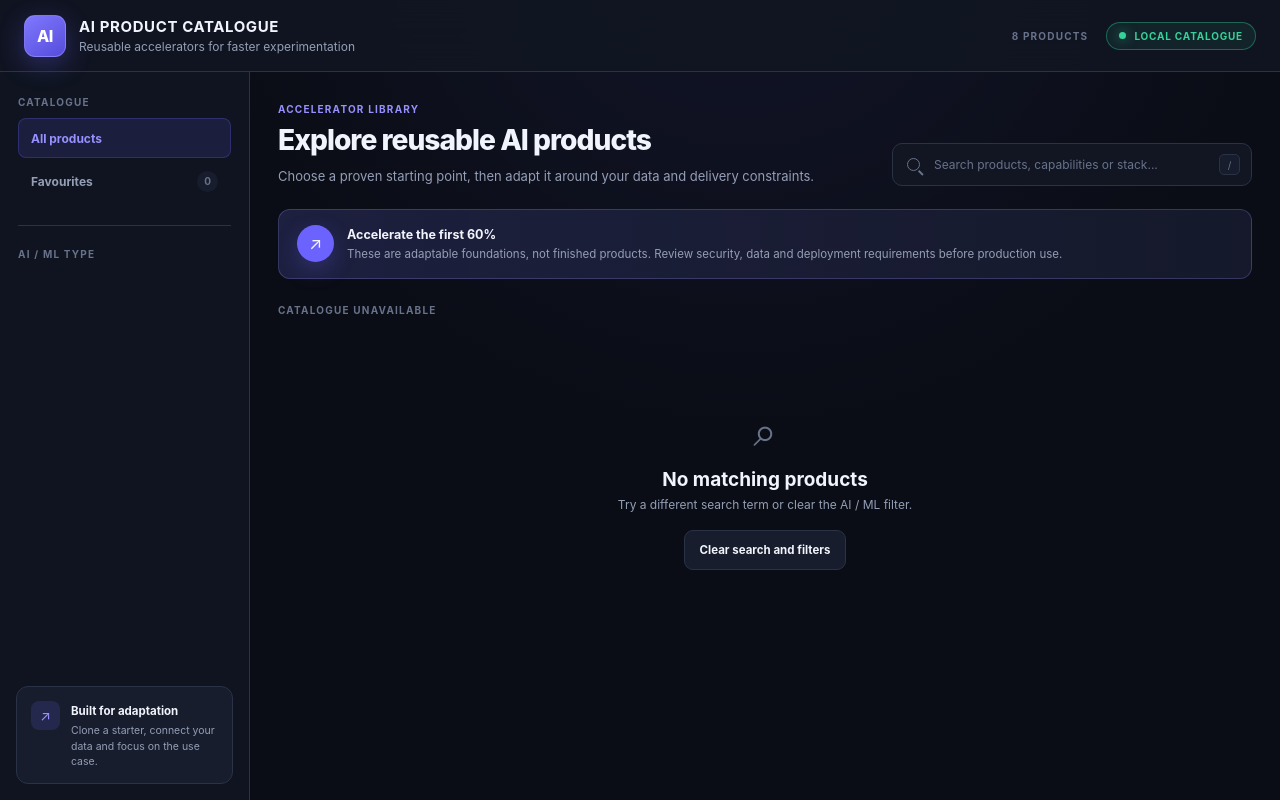
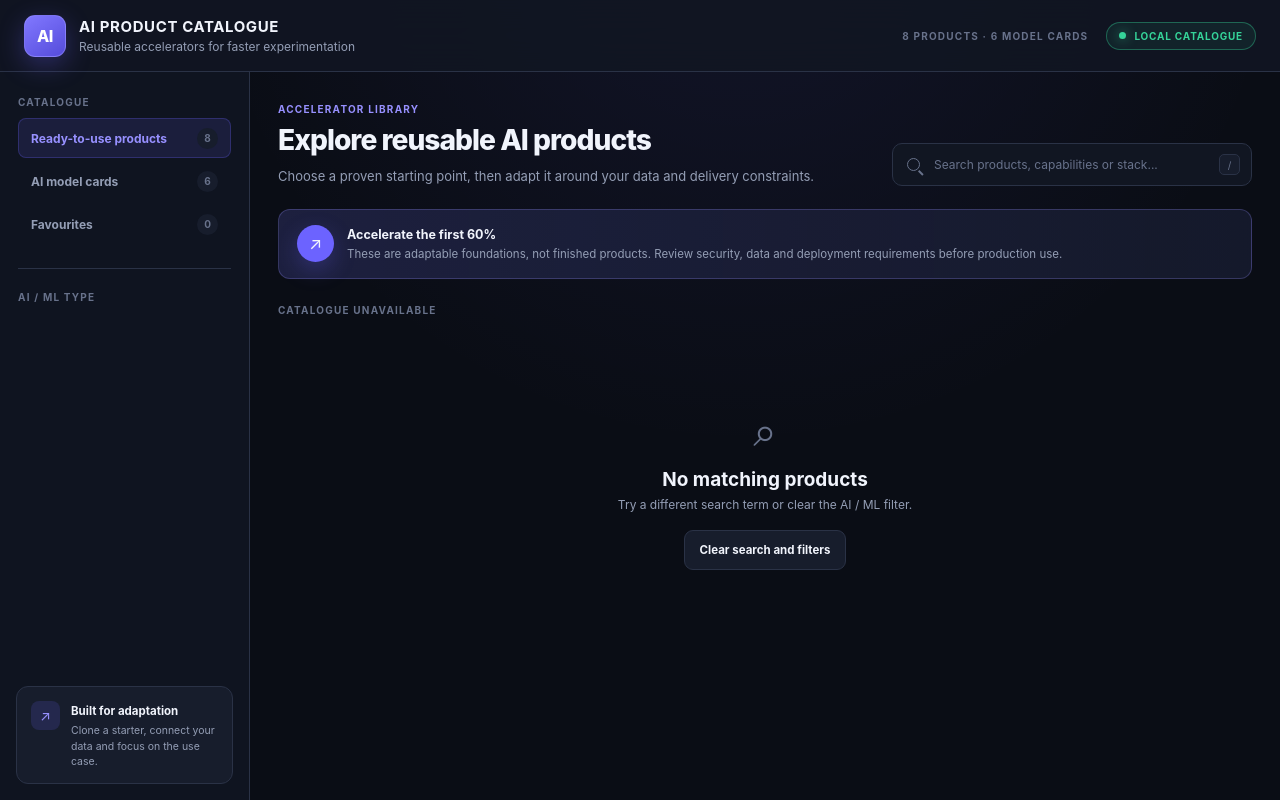
Before and after one commit to richdatasci/aicataflask, a Flask app: page / in a window 1280 px wide. Run offline with Flask 3, Linux system fonts and the light colour scheme.

Commit message:
Add files via upload

```diff
--- a/templates/index.html
+++ b/templates/index.html
@@ -20,7 +20,7 @@
             </div>
         </div>
         <div class="header-meta">
-            <span class="product-total">{{ products | length }} PRODUCTS</span>
+            <span class="product-total">{{ products | length }} PRODUCTS · {{ model_cards | length }} MODEL CARDS</span>
             <span class="local-status"><span class="status-dot"></span>LOCAL CATALOGUE</span>
         </div>
     </header>
@@ -30,10 +30,15 @@
             <div class="sidebar-scroll">
                 <section class="sidebar-section">
                     <p class="section-label">CATALOGUE</p>
-                    <button class="nav-button active" type="button" data-view="all">
-                        <span>All products</span>
+                    <button class="nav-button active" type="button" data-section="products">
+                        <span>Ready-to-use products</span>
+                        <span class="nav-count">{{ products | length }}</span>
                     </button>
-                    <button class="nav-button" type="button" data-view="favourites">
+                    <button class="nav-button" type="button" data-section="models">
+                        <span>AI model cards</span>
+                        <span class="nav-count">{{ model_cards | length }}</span>
+                    </button>
+                    <button class="nav-button sub-navigation" type="button" data-view="favourites">
                         <span>Favourites</span>
                         <span class="nav-count" id="favourite-count">0</span>
                     </button>
@@ -41,7 +46,7 @@
 
                 <section class="sidebar-section filter-section">
                     <div class="filter-heading">
-                        <p class="section-label">AI / ML TYPE</p>
+                        <p class="section-label" id="filter-section-label">AI / ML TYPE</p>
                         <button class="clear-filter" id="clear-filter" type="button" hidden>CLEAR</button>
                     </div>
                     <div id="category-filters" class="category-filters"></div>
@@ -51,8 +56,8 @@
             <div class="adaptation-note">
                 <div class="adaptation-icon" aria-hidden="true">↗</div>
                 <div>
-                    <strong>Built for adaptation</strong>
-                    <p>Clone a starter, connect your data and focus on the use case.</p>
+                    <strong id="sidebar-note-title">Built for adaptation</strong>
+                    <p id="sidebar-note-copy">Clone a starter, connect your data and focus on the use case.</p>
                 </div>
             </div>
         </aside>
@@ -60,9 +65,9 @@
         <main class="catalogue-main" id="catalogue-main">
             <section class="catalogue-heading">
                 <div>
-                    <p class="eyebrow">ACCELERATOR LIBRARY</p>
-                    <h1>Explore reusable AI products</h1>
-                    <p>Choose a proven starting point, then adapt it around your data and delivery constraints.</p>
+                    <p class="eyebrow" id="catalogue-eyebrow">ACCELERATOR LIBRARY</p>
+                    <h1 id="catalogue-title">Explore reusable AI products</h1>
+                    <p id="catalogue-subtitle">Choose a proven starting point, then adapt it around your data and delivery constraints.</p>
                 </div>
                 <label class="search-box" for="catalogue-search">
                     <span class="search-icon" aria-hidden="true"></span>
@@ -79,8 +84,8 @@
             <section class="feature-banner" aria-label="Catalogue guidance">
                 <div class="feature-icon" aria-hidden="true">↗</div>
                 <div>
-                    <strong>Accelerate the first 60%</strong>
-                    <p>These are adaptable foundations, not finished products. Review security, data and deployment requirements before production use.</p>
+                    <strong id="feature-title">Accelerate the first 60%</strong>
+                    <p id="feature-copy">These are adaptable foundations, not finished products. Review security, data and deployment requirements before production use.</p>
                 </div>
             </section>
 
@@ -92,19 +97,19 @@
                 <button class="text-button" id="reset-results" type="button" hidden>Reset search and filters</button>
             </section>
 
-            <section class="product-grid" id="product-grid" aria-label="AI products"></section>
+            <section class="product-grid" id="product-grid" aria-label="Ready-to-use AI products"></section>
 
             <section class="empty-state" id="empty-state" hidden>
                 <div class="empty-icon" aria-hidden="true">⌕</div>
-                <h2>No matching products</h2>
-                <p>Try a different search term or clear the AI / ML filter.</p>
+                <h2 id="empty-title">No matching products</h2>
+                <p id="empty-copy">Try a different search term or clear the AI / ML filter.</p>
                 <button class="secondary-button" id="empty-reset" type="button">Clear search and filters</button>
             </section>
         </main>
 
         <aside class="detail-panel" id="detail-panel" aria-label="Product details" aria-hidden="true">
             <div class="detail-header">
-                <span class="section-label">PRODUCT DETAILS</span>
+                <span class="section-label" id="detail-section-label">PRODUCT DETAILS</span>
                 <button class="icon-button close-detail" id="close-detail" type="button" aria-label="Close product details">×</button>
             </div>
             <div class="detail-scroll" id="detail-content"></div>
@@ -148,6 +153,42 @@
         </form>
     </dialog>
 
+    <dialog class="weights-dialog" id="weights-dialog" aria-labelledby="weights-title">
+        <form method="dialog" class="dialog-shell weights-shell">
+            <div class="dialog-topline">
+                <span class="section-label">MODEL WEIGHTS</span>
+                <button class="icon-button" value="cancel" aria-label="Close model weights placeholder">×</button>
+            </div>
+
+            <div class="dialog-product">
+                <div class="product-icon large" id="weights-icon"></div>
+                <div>
+                    <h2 id="weights-title"></h2>
+                    <p id="weights-strapline"></p>
+                </div>
+            </div>
+
+            <div class="placeholder-banner">
+                <span class="placeholder-symbol" aria-hidden="true">◇</span>
+                <div>
+                    <strong>Demo placeholder</strong>
+                    <p>No model binary or external model link is attached to this proof of concept.</p>
+                </div>
+            </div>
+
+            <section class="package-preview" aria-label="Illustrative model package">
+                <span class="section-label">ILLUSTRATIVE PACKAGE CONTENTS</span>
+                <div class="package-row"><span>Model configuration</span><code>config.json</code></div>
+                <div class="package-row"><span>Model card</span><code>MODEL_CARD.md</code></div>
+                <div class="package-row"><span>Fine-tuning configuration</span><code>finetune_config.yaml</code></div>
+                <div class="package-row unavailable"><span>Model weights</span><code id="weights-filename">model.safetensors</code></div>
+            </section>
+
+            <p class="weights-guidance">In a governed catalogue, this action would provide approved weights, checksums, licence terms, version history and validation evidence.</p>
+            <button class="secondary-button full-button" value="cancel">Close placeholder</button>
+        </form>
+    </dialog>
+
     <div class="toast-region" id="toast-region" aria-live="polite" aria-atomic="true"></div>
 
     <script src="{{ url_for('static', filename='js/app.js') }}" defer></script>
```
